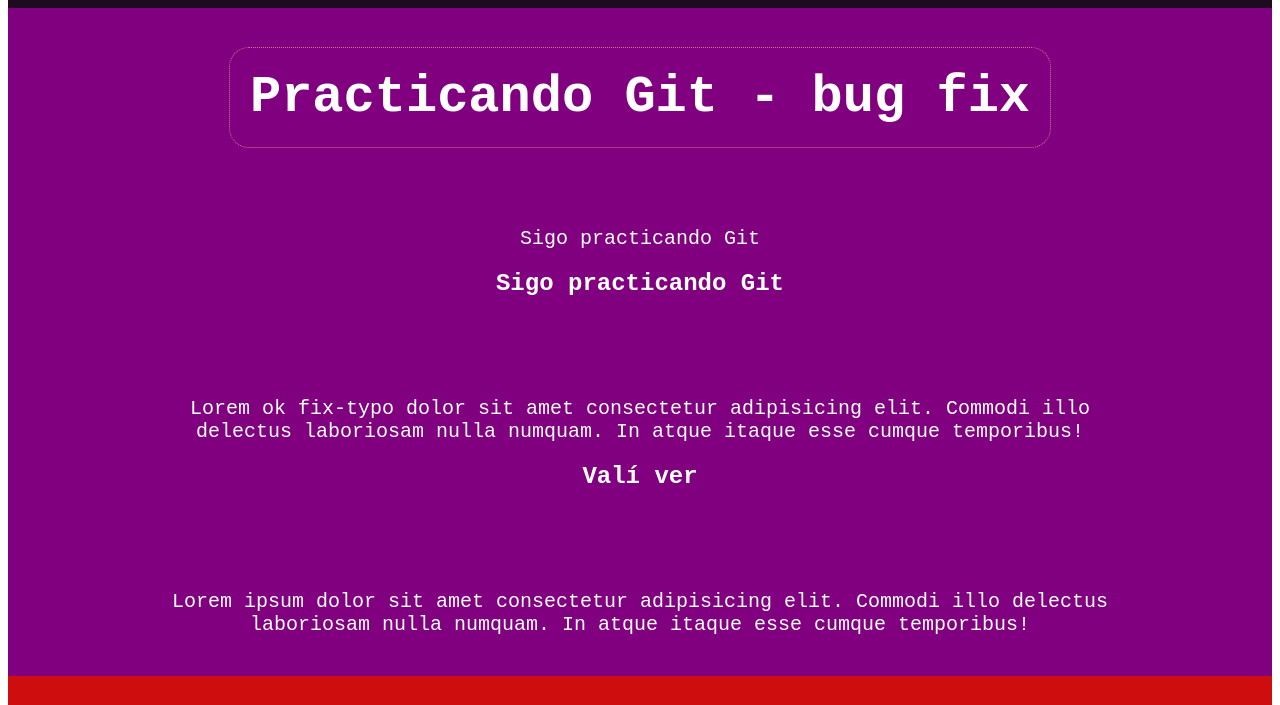
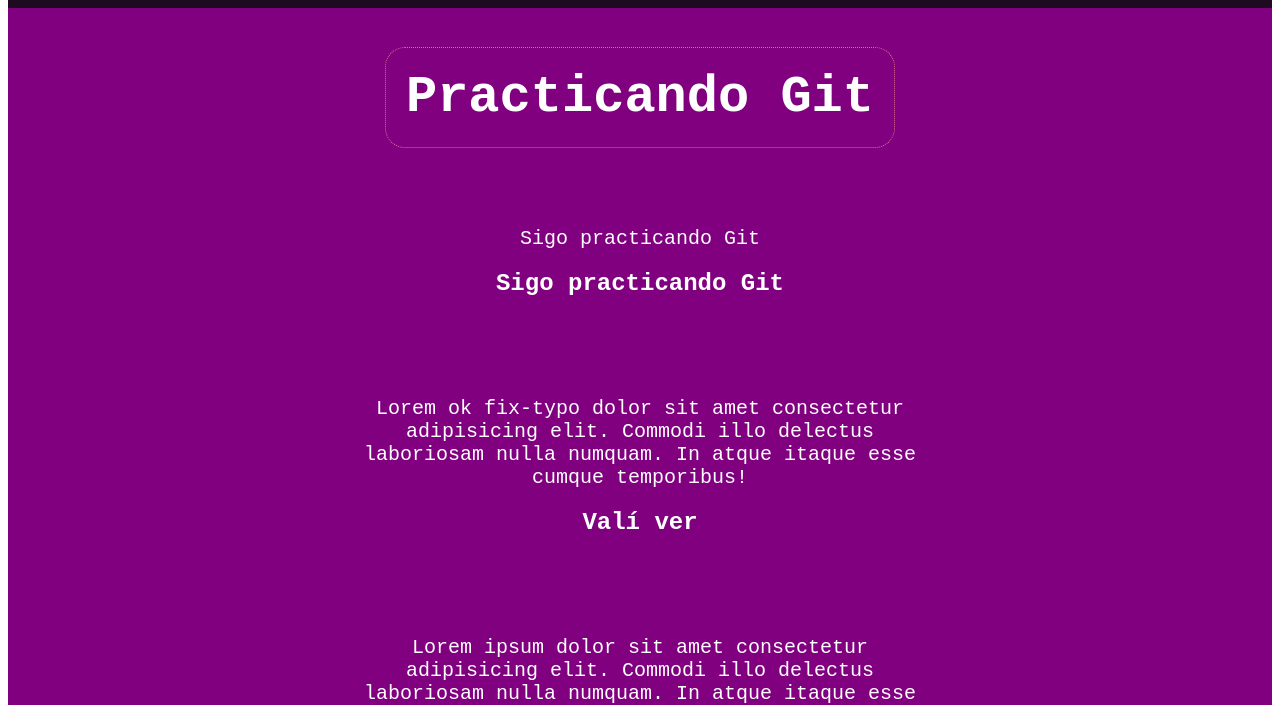
Before and after one commit to fabiot2/gitrepaso, a plain HTML site: page index.html in a window 1280 px wide. Shown: the part 100-805 px from the top of the page. Drawn offline with Linux system fonts and the light colour scheme.

Commit message:
se cambió según requerimientos

```diff
--- a/css/style.css
+++ b/css/style.css
@@ -49,7 +49,7 @@
     text-align: center;
     padding: 20px;
     min-width: 400px;
-    max-width: 1000px;
+    max-width: 600px;
     font-family: 'Courier New', Courier, monospace;
 }
 
--- a/index.html
+++ b/index.html
@@ -21,7 +21,7 @@
                 </ul>
         </header>
         <div id="container__post">
-            <h1>Practicando Git - bug fix</h1>
+            <h1>Practicando Git</h1>
             <p>Sigo practicando Git</p>
             <h2>Sigo practicando Git</h2>
             <p>Lorem ok fix-typo dolor sit amet consectetur adipisicing elit. Commodi illo delectus laboriosam nulla numquam. In atque itaque esse cumque temporibus!</p>
```
